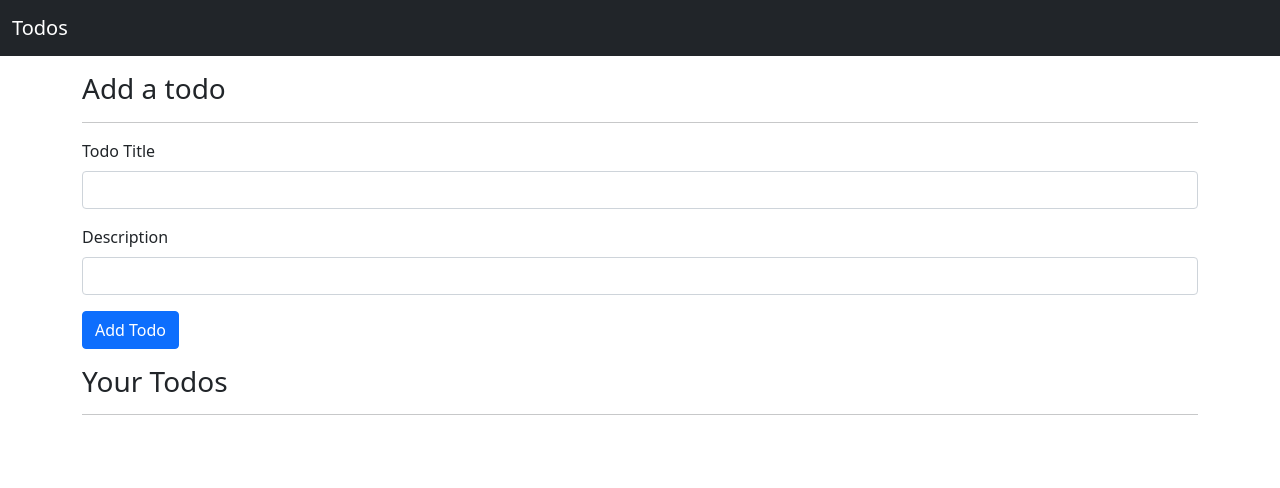
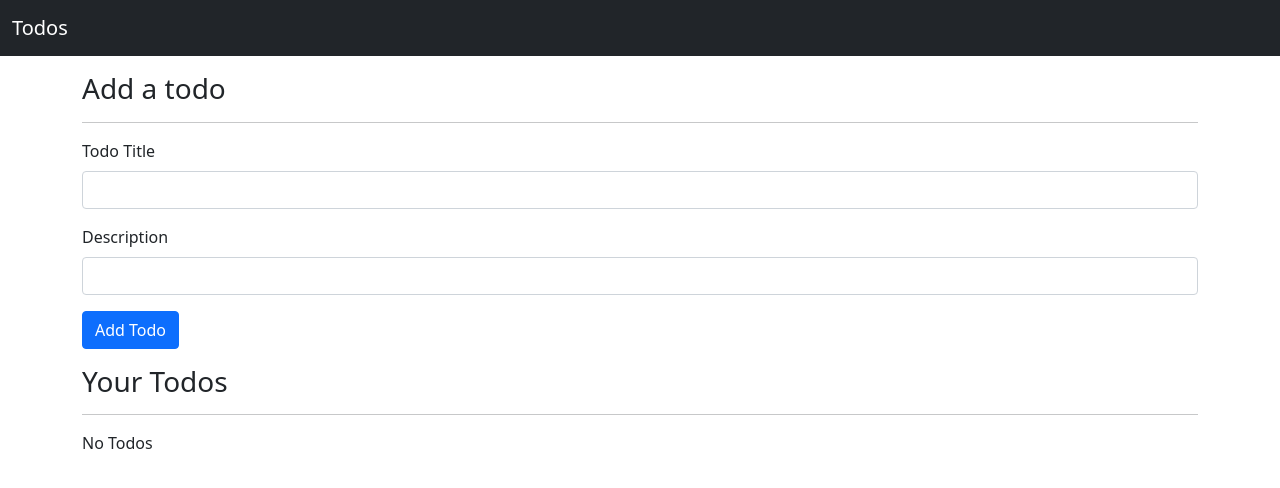
Before and after one commit to cybersaksham/Angular-Todo-List, an Angular app: page / in a window 1280 px wide. Shown: the top 488 px of the page. Built offline with nearby package versions, Linux system fonts and the light colour scheme.

Commit message:
no todo displaying

```diff
--- a/src/app/Components/todos/todos.component.html
+++ b/src/app/Components/todos/todos.component.html
@@ -1,6 +1,9 @@
 <app-todo-add (todoAdd)="addTodo($event)"></app-todo-add>
 <h3>Your Todos</h3>
 <hr>
-<div *ngFor="let todo of todos">
-    <app-todo-item [todo]="todo" (todoDelete)="dltTodo($event)"></app-todo-item>
-</div>
+<div *ngIf="this.todos.length===0; else elseBlock">No Todos</div>
+<ng-template #elseBlock>
+    <div *ngFor="let todo of todos">
+        <app-todo-item [todo]="todo" (todoDelete)="dltTodo($event)"></app-todo-item>
+    </div>
+</ng-template>
```
